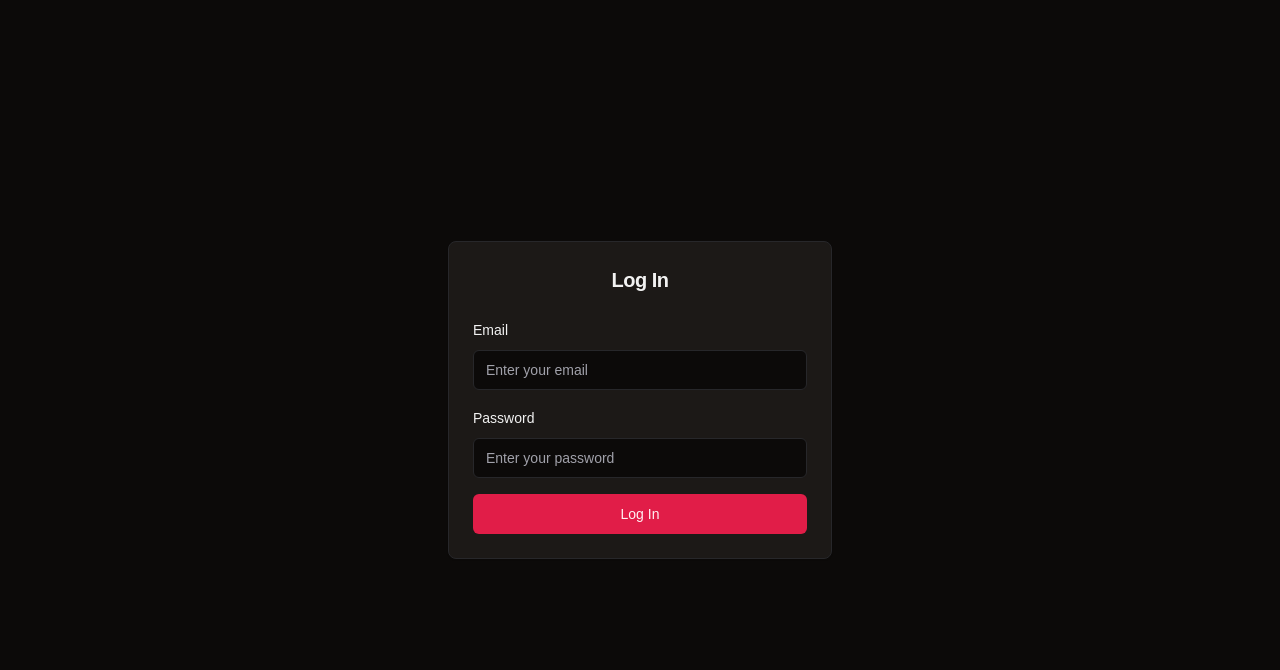
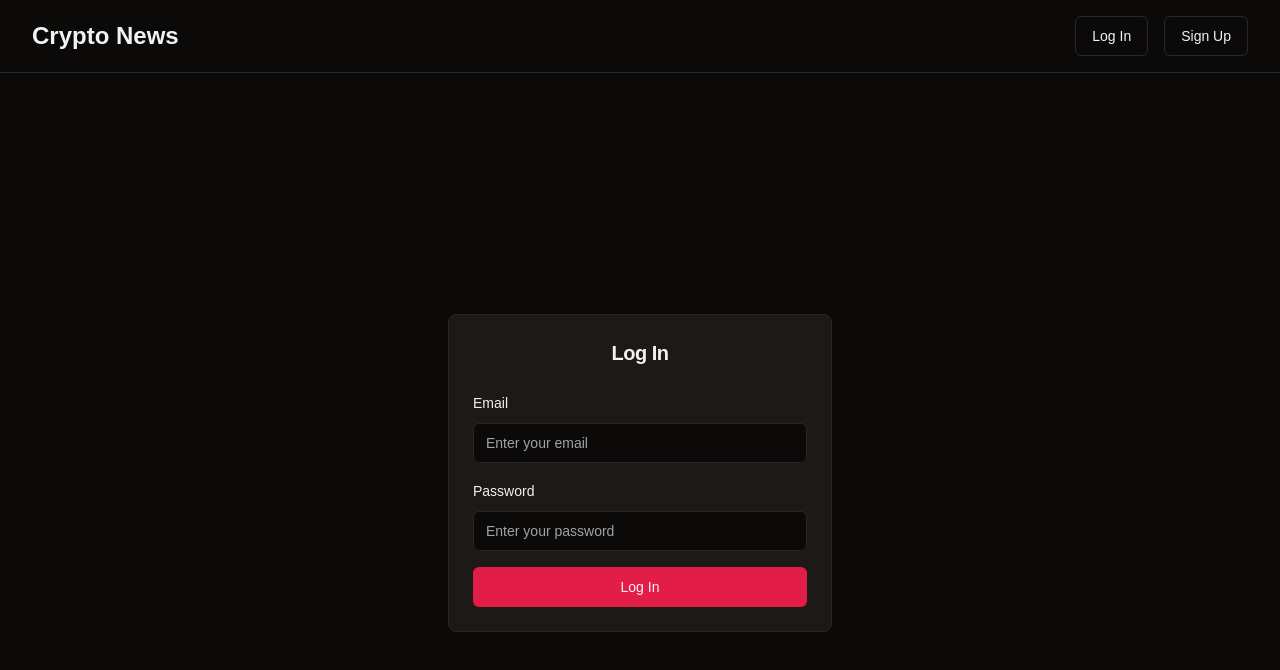
Before and after one commit to AmirAbaris/first-interview, a Next.js app: page /log-in in a window 1280 px wide. Shown: the top 670 px of the page. Built offline with nearby package versions, Linux system fonts and the light colour scheme.

Commit message:
added navbar

```diff
--- a/app/layout.tsx
+++ b/app/layout.tsx
@@ -2,6 +2,7 @@ import type { Metadata } from "next";
 import { Geist, Geist_Mono } from "next/font/google";
 import "./globals.css";
 import ReactQueryProvider from "@/components/providers/ReactQueryProvider";
+import Navbar from "@/components/layout/Navbar";
 
 const geistSans = Geist({
   variable: "--font-geist-sans",
@@ -28,7 +29,10 @@ export default function RootLayout({
       <body
         className={`${geistSans.variable} ${geistMono.variable} antialiased dark`}
       >
-        <ReactQueryProvider>{children}</ReactQueryProvider>
+        <ReactQueryProvider>
+          <Navbar />
+          {children}
+        </ReactQueryProvider>
       </body>
     </html>
   );
--- a/app/log-in/page.tsx
+++ b/app/log-in/page.tsx
@@ -14,9 +14,10 @@ export default function LoginPage() {
   const mutation = useMutation({
     mutationKey: ["login"],
     mutationFn: (values: { email: string; password: string }) => login(values),
-    onSuccess: () => {
+    onSuccess: (data) => {
       setSuccess(true);
       setError(null);
+      localStorage.setItem("user", JSON.stringify(data));
       router.push("/");
     },
     onError: (err: Error) => {
--- a/app/sign-up/page.tsx
+++ b/app/sign-up/page.tsx
@@ -25,9 +25,10 @@ export default function SignUpPage() {
   const mutation = useMutation({
     mutationKey: ["signUp"],
     mutationFn: (data: z.infer<typeof userSchema>) => createUser(data),
-    onSuccess: () => {
+    onSuccess: (data) => {
       setDialogMessage("Account created successfully!");
       setDialogOpen(true);
+      localStorage.setItem("user", JSON.stringify(data));
     },
     onError: () => {
       setDialogMessage("An error occurred. Please try again.");
--- /dev/null
+++ b/components/layout/Navbar.tsx
@@ -0,0 +1,43 @@
+"use client";
+
+import Link from "next/link";
+import { Button } from "@/components/ui/button";
+import { useAuth } from "@/hooks/use-auth";
+import { Loader2 } from "lucide-react";
+import { Avatar, AvatarFallback } from "../ui/avatar";
+
+export default function Navbar() {
+  const { user, isLoading } = useAuth();
+
+  return (
+    <header className="border-b">
+      <div className="container mx-auto px-4 sm:px-6 lg:px-8 py-4 flex justify-between items-center">
+        <Link href="/" className="text-2xl font-bold">
+          Crypto News
+        </Link>
+        <nav>
+          <div className="flex space-x-4">
+            {isLoading ? (
+              <Loader2 className="animate-spin h-8 w-8" />
+            ) : !user ? (
+              <>
+                <Link href="/log-in">
+                  <Button variant="outline">Log In</Button>
+                </Link>
+                <Link href="/sign-up">
+                  <Button variant="outline">Sign Up</Button>
+                </Link>
+              </>
+            ) : (
+              <Avatar>
+                <AvatarFallback>
+                  {user?.email?.[0]?.toUpperCase()}
+                </AvatarFallback>
+              </Avatar>
+            )}
+          </div>
+        </nav>
+      </div>
+    </header>
+  );
+}
--- /dev/null
+++ b/components/layout/action.ts
@@ -0,0 +1,13 @@
+"use server";
+
+import prisma from "@/db";
+
+export async function checkUserAuth(email: string | null) {
+  if (!email) return null;
+
+  const targetUser = await prisma.user.findUnique({
+    where: { email },
+  });
+
+  return targetUser;
+}
--- /dev/null
+++ b/components/ui/avatar.tsx
@@ -0,0 +1,50 @@
+"use client"
+
+import * as React from "react"
+import * as AvatarPrimitive from "@radix-ui/react-avatar"
+
+import { cn } from "@/lib/utils"
+
+const Avatar = React.forwardRef<
+  React.ElementRef<typeof AvatarPrimitive.Root>,
+  React.ComponentPropsWithoutRef<typeof AvatarPrimitive.Root>
+>(({ className, ...props }, ref) => (
+  <AvatarPrimitive.Root
+    ref={ref}
+    className={cn(
+      "relative flex h-10 w-10 shrink-0 overflow-hidden rounded-full",
+      className
+    )}
+    {...props}
+  />
+))
+Avatar.displayName = AvatarPrimitive.Root.displayName
+
+const AvatarImage = React.forwardRef<
+  React.ElementRef<typeof AvatarPrimitive.Image>,
+  React.ComponentPropsWithoutRef<typeof AvatarPrimitive.Image>
+>(({ className, ...props }, ref) => (
+  <AvatarPrimitive.Image
+    ref={ref}
+    className={cn("aspect-square h-full w-full", className)}
+    {...props}
+  />
+))
+AvatarImage.displayName = AvatarPrimitive.Image.displayName
+
+const AvatarFallback = React.forwardRef<
+  React.ElementRef<typeof AvatarPrimitive.Fallback>,
+  React.ComponentPropsWithoutRef<typeof AvatarPrimitive.Fallback>
+>(({ className, ...props }, ref) => (
+  <AvatarPrimitive.Fallback
+    ref={ref}
+    className={cn(
+      "flex h-full w-full items-center justify-center rounded-full bg-muted",
+      className
+    )}
+    {...props}
+  />
+))
+AvatarFallback.displayName = AvatarPrimitive.Fallback.displayName
+
+export { Avatar, AvatarImage, AvatarFallback }
--- /dev/null
+++ b/hooks/use-auth.ts
@@ -0,0 +1,29 @@
+"use client";
+
+import { checkUserAuth } from "@/components/layout/action";
+import { useQuery } from "@tanstack/react-query";
+import { useEffect, useState } from "react";
+
+export function useAuth() {
+  const [storedUser, setStoredUser] = useState<null | { email: string }>(null);
+
+  useEffect(() => {
+    const user = localStorage.getItem("user");
+    setStoredUser(user ? JSON.parse(user) : null);
+  }, []);
+
+  const {
+    data: user,
+    isLoading,
+    isError,
+  } = useQuery({
+    queryKey: ["user"],
+    queryFn: () => {
+      if (!storedUser) return null;
+      return checkUserAuth(storedUser.email);
+    },
+    enabled: !!storedUser,
+  });
+
+  return { user, isLoading, isError };
+}
--- a/package.json
+++ b/package.json
@@ -11,6 +11,7 @@
   "dependencies": {
     "@hookform/resolvers": "^3.9.1",
     "@prisma/client": "^6.1.0",
+    "@radix-ui/react-avatar": "^1.1.2",
     "@radix-ui/react-checkbox": "^1.1.3",
     "@radix-ui/react-dialog": "^1.1.4",
     "@radix-ui/react-label": "^2.1.1",
```
Also changed, not shown: 1 other file (tests, documents, lock files or other folders).
